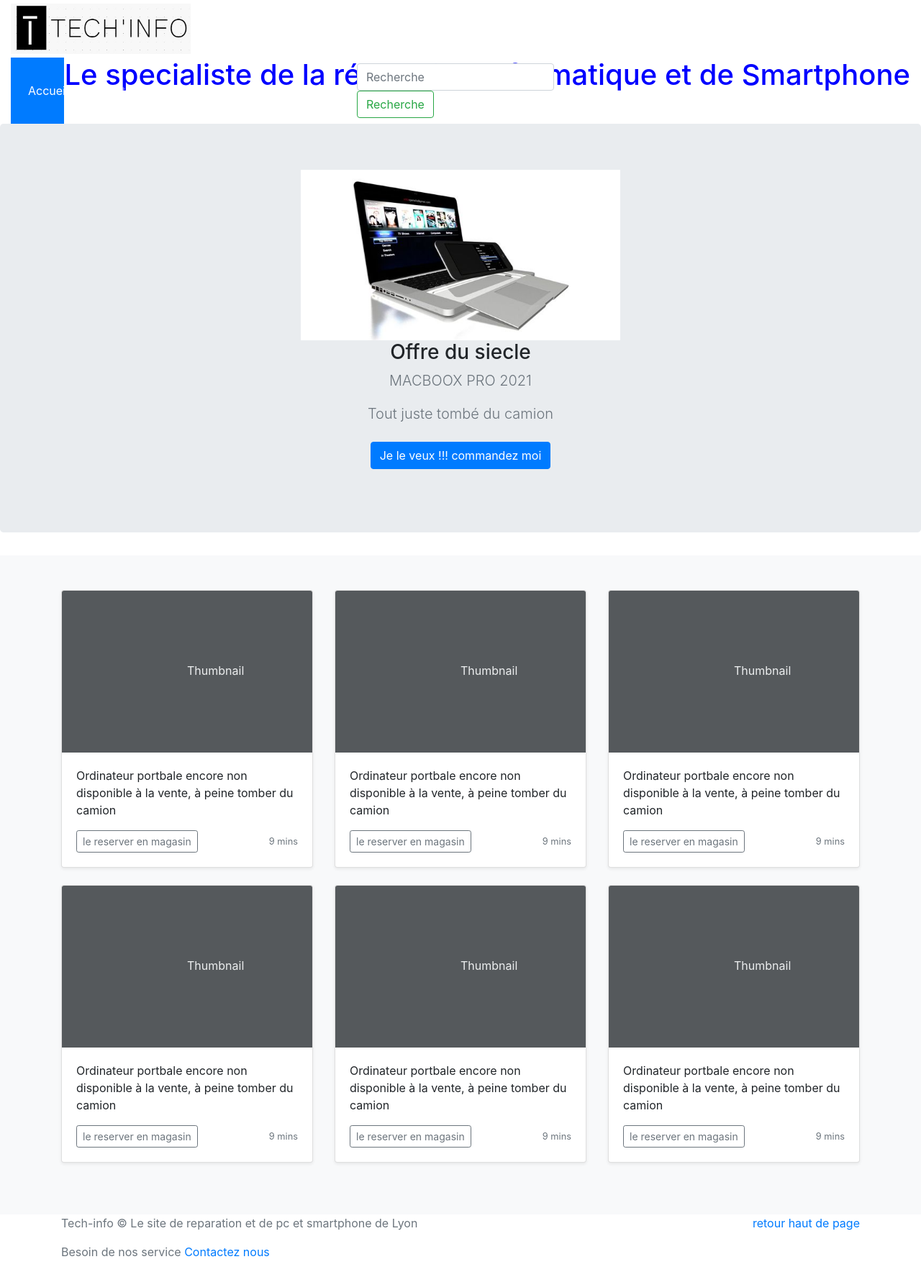
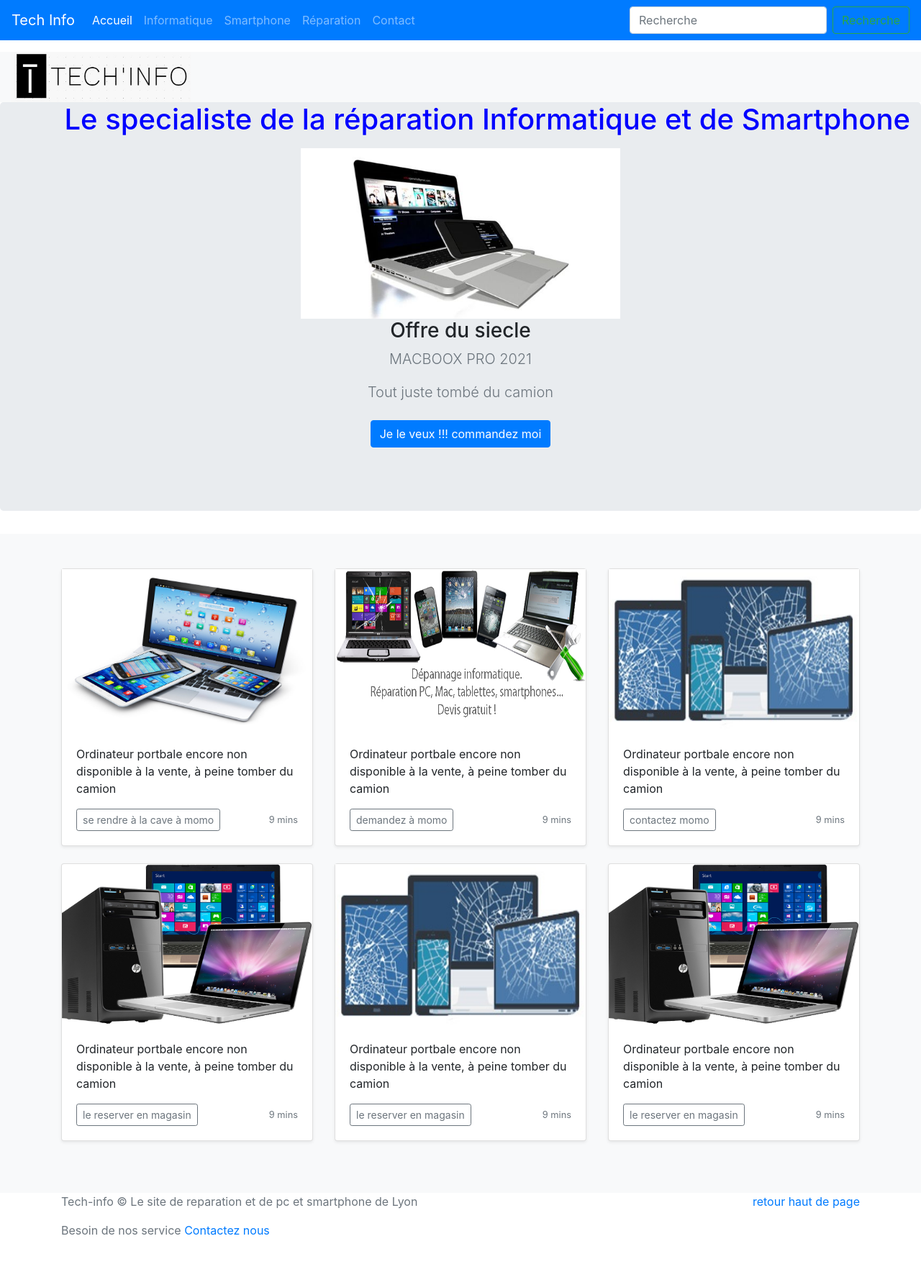
Before and after one commit to Dadid06/Tech-Info, a PHP site: page / in a window 1280 px wide. Shown: the whole page at 72% size. After the commit the page ends 1717 px from the top, so only its background shows below. Run offline with PHP 8.4, Linux system fonts and the light colour scheme; some libraries are stand-ins or nearby versions.

Commit message:
modify header

```diff
--- a/footer.php
+++ b/footer.php
@@ -9,3 +9,4 @@
 </footer>
 <script src="https://code.jquery.com/jquery-3.3.1.slim.min.js" integrity="sha384-q8i/X+965DzO0rT7abK41JStQIAqVgRVzpbzo5smXKp4YfRvH+8abtTE1Pi6jizo" crossorigin="anonymous"></script>
       <script>window.jQuery || document.write('<script src="/docs/4.3/assets/js/vendor/jquery-slim.min.js"><\/script>')</script><script src="/docs/4.3/dist/js/bootstrap.bundle.min.js" integrity="sha384-xrRywqdh3PHs8keKZN+8zzc5TX0GRTLCcmivcbNJWm2rs5C8PRhcEn3czEjhAO9o" crossorigin="anonymous"></script></body>
+</html>
--- a/header.php
+++ b/header.php
@@ -7,20 +7,23 @@
 <html>
   <head>
     <title>Cours PHP & MySQL</title>
-
+    <link rel="canonical" href="https://getbootstrap.com/docs/4.3/examples/navbar-fixed/">
     <link rel="stylesheet" href="https://stackpath.bootstrapcdn.com/bootstrap/4.3.1/css/bootstrap.min.css" integrity="sha384-ggOyR0iXCbMQv3Xipma34MD+dH/1fQ784/j6cY/iJTQUOhcWr7x9JvoRxT2MZw1T" crossorigin="anonymous">
     <link rel="stylesheet" type="text/css" href="styles/styles.css">
   </head>
   <body>
-    <header class="container-fluid">
-            <a class="navbar-brand" href="#">
+    <header class="container-fluid bg-light">
+
             <img src="img/logo_tech_informatique.jpg" width="250" height="70" class="d-inline-block align-top" alt="Tech informatiuqe et smartphone">
             </a>
             <h1>Le specialiste de la réparation Informatique et de Smartphone</h1>
 
-            <nav class="navbar navbar-expand-lg navbar-dark bg-primary">
-
-                <div class="collapse navbar-collapse" id="navbarSupportedContent">
+            <nav class="navbar navbar-expand-md navbar-dark fixed-top bg-primary">
+                <a class="navbar-brand" href="index.php">Tech Info</a>
+                <button class="navbar-toggler" type="button" data-toggle="collapse" data-target="#navbarCollapse" aria-controls="navbarCollapse" aria-expanded="false" aria-label="Toggle navigation">
+                    <span class="navbar-toggler-icon"></span>
+                </button>
+                <div class="collapse navbar-collapse" id="navbarCollapse">
                     <ul class="navbar-nav mr-auto">
                     <li class="nav-item active">
                         <a class="nav-link" href="index.php">Accueil<span class="sr-only">(current)</span></a>
@@ -38,7 +41,7 @@
                         <a class="nav-link" href="contact.php" tabindex="-1" aria-disabled="true">Contact</a>
                     </li>
                     </ul>
-                    <form class="form-inline my-2 my-lg-0">
+                    <form class="form-inline mt-2 mt-md-0">
                     <input class="form-control mr-sm-2" type="search" placeholder="Recherche" aria-label="recherche">
                     <button class="btn btn-outline-success my-2 my-sm-0" type="submit">Recherche</button>
                     </form>
--- a/main.php
+++ b/main.php
@@ -3,7 +3,7 @@
 <section class="jumbotron text-center">
     <div class="container">
     <img src="img/macbookfuturite.jpg" width="40%" height="40%" class="d-inline-block align-top" alt="Tech informatiuqe et smartphone">
-            </a>
+
       <h3 class="jumbotron-heading">Offre du siecle</h3>
       <p class="lead text-muted">MACBOOX PRO 2021</p>
       <p class="lead text-muted">Tout juste tombé du camion</p>
@@ -20,12 +20,12 @@
       <div class="row">
         <div class="col-md-4">
           <div class="card mb-4 shadow-sm">
-            <svg class="bd-placeholder-img card-img-top" width="100%" height="225" xmlns="http://www.w3.org/2000/svg" preserveAspectRatio="xMidYMid slice" focusable="false" role="img" aria-label="Placeholder: Thumbnail"><title>Ordi momo</title><rect width="100%" height="100%" fill="#55595c"/><text x="50%" y="50%" fill="#eceeef" dy=".3em">Thumbnail</text></svg>
+          <img src="img/mtech-lap-phone-tab-e1465304675985.jpg" width="100%" height="225" class="d-inline-block align-top" alt="Tech informatiuqe et smartphone">
             <div class="card-body">
               <p class="card-text">Ordinateur portbale encore non disponible à la vente, à peine tomber du camion</p>
               <div class="d-flex justify-content-between align-items-center">
                 <div class="btn-group">
-                  <button type="button" class="btn btn-sm btn-outline-secondary">le reserver en magasin</button>
+                  <button type="button" class="btn btn-sm btn-outline-secondary">se rendre à la cave à momo</button>
 
                 </div>
                 <small class="text-muted">9 mins</small>
@@ -35,7 +35,36 @@
         </div>
         <div class="col-md-4">
           <div class="card mb-4 shadow-sm">
-            <svg class="bd-placeholder-img card-img-top" width="100%" height="225" xmlns="http://www.w3.org/2000/svg" preserveAspectRatio="xMidYMid slice" focusable="false" role="img" aria-label="Placeholder: Thumbnail"><title>Placeholder</title><rect width="100%" height="100%" fill="#55595c"/><text x="50%" y="50%" fill="#eceeef" dy=".3em">Thumbnail</text></svg>
+          <img src="img/depannage.jpg" width="100%" height="225" class="d-inline-block align-top" alt="Tech informatiuqe et smartphone">
+            <div class="card-body">
+              <p class="card-text">Ordinateur portbale encore non disponible à la vente, à peine tomber du camion</p>
+              <div class="d-flex justify-content-between align-items-center">
+                <div class="btn-group">
+                <button type="button" class="btn btn-sm btn-outline-secondary">demandez à momo</button>
+                </div>
+                <small class="text-muted">9 mins</small>
+              </div>
+            </div>
+          </div>
+        </div>
+        <div class="col-md-4">
+          <div class="card mb-4 shadow-sm">
+          <img src="img/réparation.jpg" width="100%" height="225" class="d-inline-block align-top" alt="Tech informatiuqe et smartphone">
+            <div class="card-body">
+              <p class="card-text">Ordinateur portbale encore non disponible à la vente, à peine tomber du camion</p>
+              <div class="d-flex justify-content-between align-items-center">
+                <div class="btn-group">
+                <button type="button" class="btn btn-sm btn-outline-secondary">contactez momo</button>
+                </div>
+                <small class="text-muted">9 mins</small>
+              </div>
+            </div>
+          </div>
+        </div>
+
+        <div class="col-md-4">
+          <div class="card mb-4 shadow-sm">
+          <img src="img/informatique.png" width="100%" height="225" class="d-inline-block align-top" alt="Tech informatiuqe et smartphone">
             <div class="card-body">
               <p class="card-text">Ordinateur portbale encore non disponible à la vente, à peine tomber du camion</p>
               <div class="d-flex justify-content-between align-items-center">
@@ -49,22 +78,7 @@
         </div>
         <div class="col-md-4">
           <div class="card mb-4 shadow-sm">
-            <svg class="bd-placeholder-img card-img-top" width="100%" height="225" xmlns="http://www.w3.org/2000/svg" preserveAspectRatio="xMidYMid slice" focusable="false" role="img" aria-label="Placeholder: Thumbnail"><title>Placeholder</title><rect width="100%" height="100%" fill="#55595c"/><text x="50%" y="50%" fill="#eceeef" dy=".3em">Thumbnail</text></svg>
-            <div class="card-body">
-              <p class="card-text">Ordinateur portbale encore non disponible à la vente, à peine tomber du camion</p>
-              <div class="d-flex justify-content-between align-items-center">
-                <div class="btn-group">
-                <button type="button" class="btn btn-sm btn-outline-secondary">le reserver en magasin</button>
-                </div>
-                <small class="text-muted">9 mins</small>
-              </div>
-            </div>
-          </div>
-        </div>
-
-        <div class="col-md-4">
-          <div class="card mb-4 shadow-sm">
-            <svg class="bd-placeholder-img card-img-top" width="100%" height="225" xmlns="http://www.w3.org/2000/svg" preserveAspectRatio="xMidYMid slice" focusable="false" role="img" aria-label="Placeholder: Thumbnail"><title>Placeholder</title><rect width="100%" height="100%" fill="#55595c"/><text x="50%" y="50%" fill="#eceeef" dy=".3em">Thumbnail</text></svg>
+          <img src="img/réparation.jpg" width="100%" height="225" class="d-inline-block align-top" alt="Tech informatiuqe et smartphone">
             <div class="card-body">
               <p class="card-text">Ordinateur portbale encore non disponible à la vente, à peine tomber du camion</p>
               <div class="d-flex justify-content-between align-items-center">
@@ -78,21 +92,7 @@
         </div>
         <div class="col-md-4">
           <div class="card mb-4 shadow-sm">
-            <svg class="bd-placeholder-img card-img-top" width="100%" height="225" xmlns="http://www.w3.org/2000/svg" preserveAspectRatio="xMidYMid slice" focusable="false" role="img" aria-label="Placeholder: Thumbnail"><title>Placeholder</title><rect width="100%" height="100%" fill="#55595c"/><text x="50%" y="50%" fill="#eceeef" dy=".3em">Thumbnail</text></svg>
-            <div class="card-body">
-              <p class="card-text">Ordinateur portbale encore non disponible à la vente, à peine tomber du camion</p>
-              <div class="d-flex justify-content-between align-items-center">
-                <div class="btn-group">
-                <button type="button" class="btn btn-sm btn-outline-secondary">le reserver en magasin</button>
-                </div>
-                <small class="text-muted">9 mins</small>
-              </div>
-            </div>
-          </div>
-        </div>
-        <div class="col-md-4">
-          <div class="card mb-4 shadow-sm">
-            <svg class="bd-placeholder-img card-img-top" width="100%" height="225" xmlns="http://www.w3.org/2000/svg" preserveAspectRatio="xMidYMid slice" focusable="false" role="img" aria-label="Placeholder: Thumbnail"><title>Placeholder</title><rect width="100%" height="100%" fill="#55595c"/><text x="50%" y="50%" fill="#eceeef" dy=".3em">Thumbnail</text></svg>
+          <img src="img/informatique.png" width="100%" height="225" class="d-inline-block align-top" alt="Tech informatiuqe et smartphone">
             <div class="card-body">
               <p class="card-text">Ordinateur portbale encore non disponible à la vente, à peine tomber du camion</p>
               <div class="d-flex justify-content-between align-items-center">
--- a/styles/styles.css
+++ b/styles/styles.css
@@ -1,3 +1,25 @@
+body {
+    min-height: 75rem;
+    padding-top: 4.5rem;
+  }
+
+  .bd-placeholder-img {
+    font-size: 1.125rem;
+    text-anchor: middle;
+    -webkit-user-select: none;
+    -moz-user-select: none;
+    -ms-user-select: none;
+    user-select: none;
+  }
+
+  @media (min-width: 768px) {
+    .bd-placeholder-img-lg {
+      font-size: 3.5rem;
+    }
+  }
+
+
+
 h1 {
     float: right;
     color : blue;
```
Also changed, not shown: img/REPARATION-iphone-ipad-samsung-galaxy-toulouse.png (added), img/depannage.jpg (added), img/informatique.png (added), img/mtech-lap-phone-tab-e1465304675985.jpg (added), img/réparation.jpg (added).
